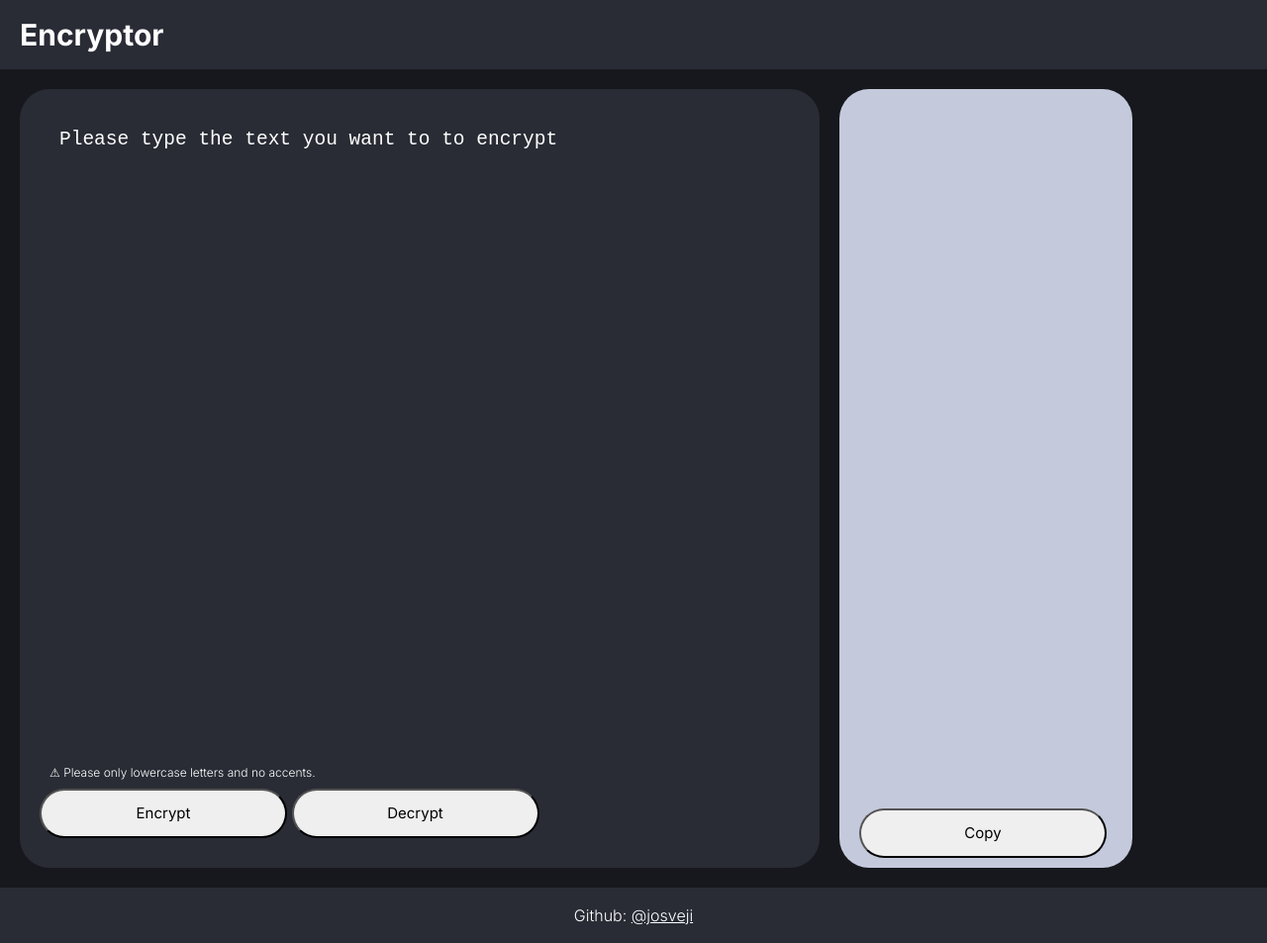
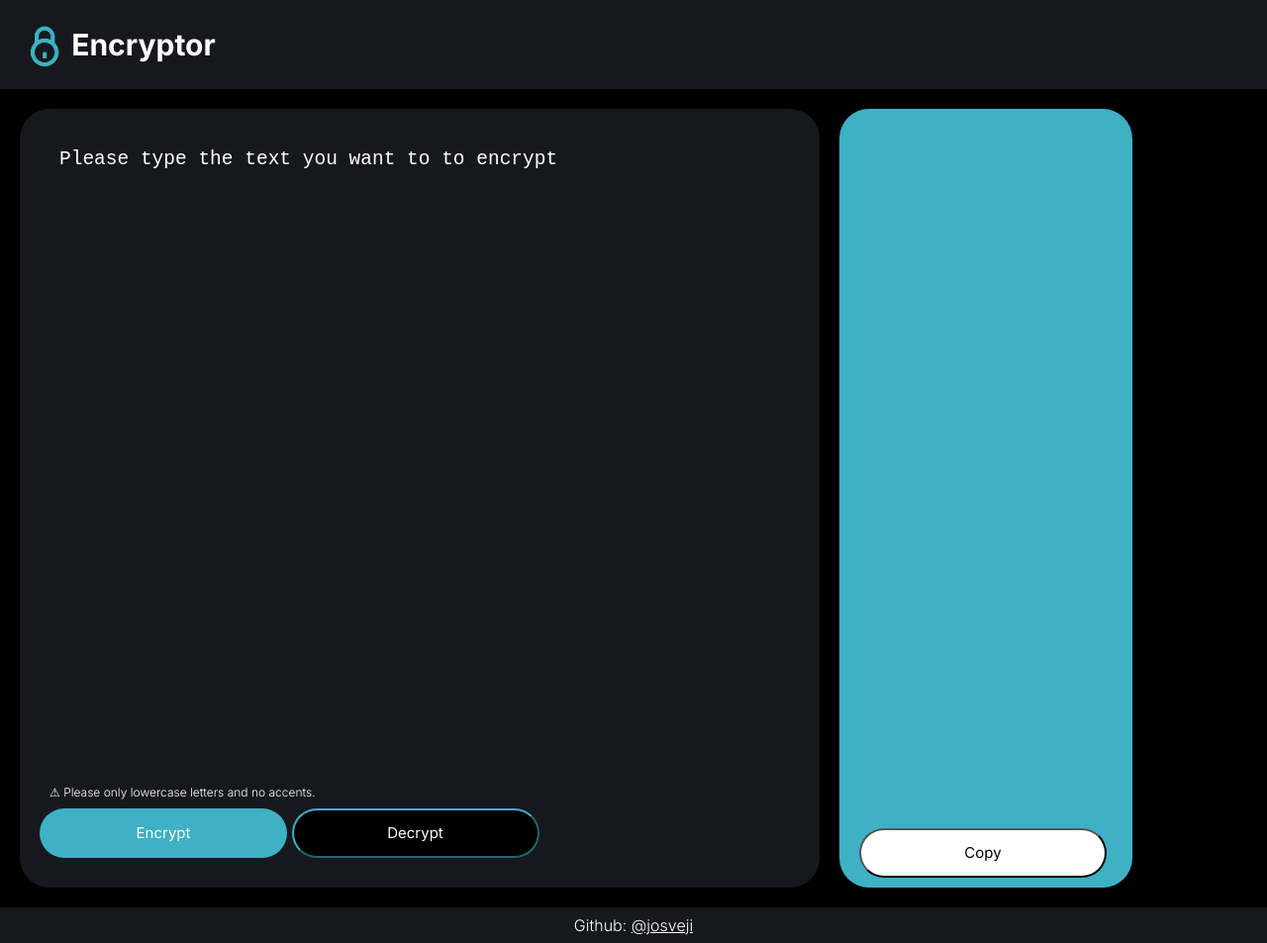
Before and after one commit to josveji/text-encryptor, a plain HTML site: page index.html in a window 1280 px wide. Shown: the whole page at 99% size. Drawn offline with Linux system fonts and the light colour scheme.

Commit message:
Adding style, logo and colors

```diff
--- a/index.html
+++ b/index.html
@@ -4,6 +4,7 @@
     <meta charset="UTF-8">
     <meta name="viewport" content="width=device-width, initial-scale=1.0">
     <title>Text Encryptor</title>
+    <link rel="icon" type="image/png" href="img/Encryptor_logo_white.png">
     <link rel="stylesheet" href="reset.css">
     <link rel="preconnect" href="https://fonts.googleapis.com">
     <link rel="preconnect" href="https://fonts.gstatic.com" crossorigin>
@@ -12,7 +13,7 @@
 </head>
 <body>
     <header>
-        <h2>Encryptor</h2>
+        <img src="img/Encryptor_logo_lightblue.png" id="logo" class="logo-title"><h2 class="logo-title">Encryptor</h2>
     </header>
     <main>
         <!--This section is for placing the text you want to encrypt-->
--- a/styles.css
+++ b/styles.css
@@ -7,29 +7,39 @@ body {
 
 
 header{
-    background: #292C35;
+    /*background: #292C35;*/
+    background: #17181D;
     padding: 20px;
     color: white;
     font-weight: bold;
     font-size: 30px;
 }
 
+.logo-title{
+    display:inline-block;
+    vertical-align: middle;
+}
+
+#logo{
+    height: 50px;
+}
+
 main{
-    background: #17181D;
+    /*background: #17181D;*/
+    background: black;
     color: white;
 }
 
 .container{
     display: flex;
     height: 827px; /*Revisar luego para el responsive*/
-
-
 }
 
 .encrypt_section{
     border-radius: 30px;
     padding: 20px;
-    background: #292C35;
+    /*background: #292C35;*/
+    background: #17181D;
     width: 60%;
     margin: 20px;
     margin-right: 10px;
@@ -49,7 +59,7 @@ main{
 
 .results_section{
     padding: 20px;
-    background: #c4cadc;
+    background: #3eb1c5;
     border-radius: 30px;
     width:20%;
     margin: 20px;
@@ -64,7 +74,7 @@ main{
     width: 96.5%;
     font-size: 1.5em;
     background: none;
-    color: white;
+    color: #3eb1c5;
 }
 .text-to-encrypt::placeholder{
     color: white;
@@ -86,6 +96,7 @@ textarea{
     padding: 20px;
     font-size: 1.5em;
     background: none;
+    color: black;
 }
 
 /*.center-button{
@@ -101,13 +112,34 @@ textarea{
     font-family: "Inter", sans-serif;
     font-size: 15px;
     border-radius: 30px;
+
+
+}
+
+#Btn_encrypt{
+    background: #3eb1c5;
+    color: white;
+    border: none;
+}
+
+#Btn_decrypt{
+    background: black;
+    color: white;
+    border-color: #3eb1c5;
+}
+
+#Btn_copy{
+    background: white;
+    color: black;
+    border-color: none;
 }
 
 footer{
-    background: #292C35;
+    background: #17181D;
     color: white;
-    padding: 20px;
+    padding: 10px;
     text-align: center;
+    font-size: 16px;
 }
 
 a {
```
Also changed, not shown: img/Encryptor_logo_blue.png (added), img/Encryptor_logo_lightblue.png (added), img/Encryptor_logo_white.png (added).
